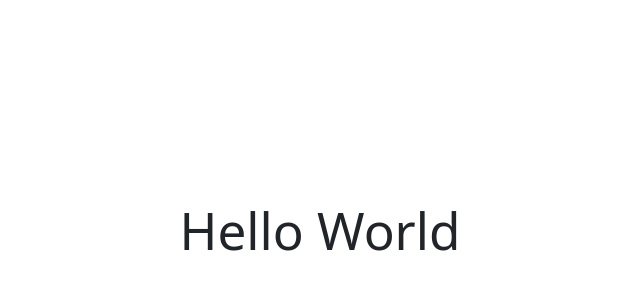
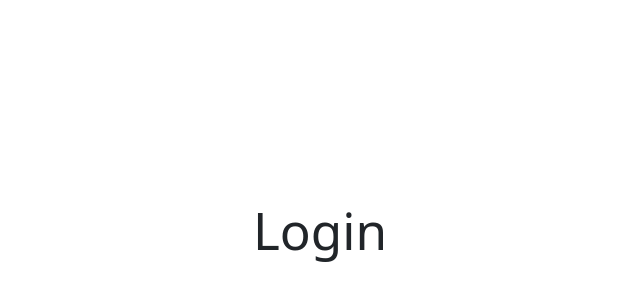
Before and after one commit to Peter537/Dat3-React-CRUD-Project, a React (Vite) app: page / in a window 1280 px wide. Shown: the part 166-466 px from the top of the page, without its empty margins (320-960 px from the left). Built offline with nearby package versions, Linux system fonts and the light colour scheme.

Commit message:
Added simple routing

```diff
--- a/package.json
+++ b/package.json
@@ -14,7 +14,8 @@
     "bootstrap": "^5.3.2",
     "json-server": "^0.17.0",
     "react": "^18.2.0",
-    "react-dom": "^18.2.0"
+    "react-dom": "^18.2.0",
+    "react-router-dom": "^6.19.0"
   },
   "devDependencies": {
     "@types/react": "^18.2.37",
--- a/src/App.jsx
+++ b/src/App.jsx
@@ -1,11 +1,17 @@
 import "./styles/App.css";
 import "../node_modules/bootstrap/dist/css/bootstrap.min.css";
+import { BrowserRouter, Route, Routes } from "react-router-dom";
+import Login from "./pages/Login";
+import CardMaker from "./pages/CardMaker";
 
 function App() {
   return (
-    <div>
-      <h1>Hello World</h1>
-    </div>
+    <BrowserRouter>
+      <Routes>
+        <Route path="/" element={<Login />} />
+        <Route path="/maker" element={<CardMaker />} />
+      </Routes>
+    </BrowserRouter>
   );
 }
 
--- /dev/null
+++ b/src/pages/CardMaker.jsx
@@ -0,0 +1,11 @@
+import React from "react";
+
+function CardMaker() {
+  return (
+    <div>
+      <h1>CardMaker</h1>
+    </div>
+  );
+}
+
+export default CardMaker;
--- /dev/null
+++ b/src/pages/Login.jsx
@@ -0,0 +1,9 @@
+function Login() {
+  return (
+    <div>
+      <h1>Login</h1>
+    </div>
+  );
+}
+
+export default Login;
```
Also changed, not shown: 1 other file (tests, documents, lock files or other folders).
